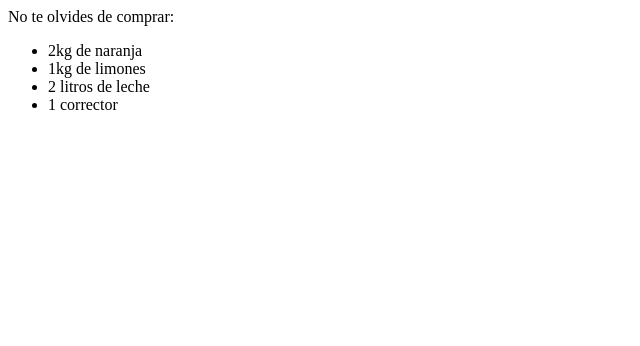
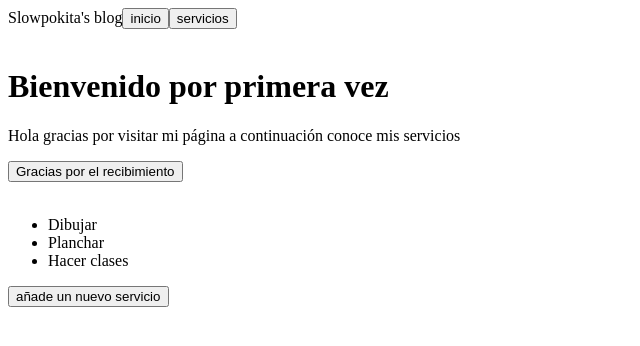
Before and after one commit to gricelsepulveda/code-ninjas-playground, a React app: page / in a window 1280 px wide. Shown: the top 346 px of the page, without its empty margins (0-640 px from the left). Built offline with nearby package versions, Linux system fonts and the light colour scheme.

Commit message:
Navbar SEevicios lista

```diff
--- /dev/null
+++ b/src/components/Navbar.tsx
@@ -0,0 +1,13 @@
+import React from "react"
+
+const Navbar = () => {
+  return (
+    <nav>
+      Slowpokita's blog
+      <button>inicio</button>
+      <button>servicios</button>
+    </nav>
+  )
+}
+
+export default Navbar
--- a/src/components/Navbar/navbar.scss
+++ /dev/null
@@ -1,5 +0,0 @@
-@import "../../styles/common/vars.scss";
-
-.hc-navbar {
-  border-bottom: 1px solid $white;
-}
--- a/src/views/Home.tsx
+++ b/src/views/Home.tsx
@@ -1,29 +1,25 @@
-import React from "react"
+import React, {useState} from "react"
+import Navbar from "../components/Navbar"
+import Servicios from "./Servicios"
+
 
 const Home = () => {
+  const [saludo_inicial, set_saludo_inicial] = useState("Bienvenido por primera vez")
 
-  const listaSupermercado = [
-    "2kg de naranja",
-    "1kg de limones",
-    "2 litros de leche",
-    "1 corrector"
-  ]
-
-
-  const imprimirLista = () => {
-    return listaSupermercado.map((hola) =>
-      (
-        <li>{hola}</li>
-      )
-    )
+  const cambiarSaludo = () => {
+    set_saludo_inicial("Bienvenido otra vez")
   }
 
   return (
     <>
-      No te olvides de comprar:
-      <ul>
-      {imprimirLista()}
-      </ul>
+      <Navbar/>
+      <br/>
+      <h1>{saludo_inicial}</h1>
+      <p>Hola gracias por visitar mi página a continuación conoce mis servicios</p>
+      <button onClick={() => cambiarSaludo()}>Gracias por el recibimiento</button>
+      <br/>
+      <br/>
+      <Servicios/>
     </>
   )
 }
--- /dev/null
+++ b/src/views/Servicios.tsx
@@ -0,0 +1,36 @@
+import React, {useState} from "react"
+
+const Servicios = () => {
+
+  let mi_lista_de_servicios = [
+    "Dibujar", "Planchar", "Hacer clases"
+  ]
+
+  const [lista_de_servicios, agregar_nuevo_servicio] = useState(mi_lista_de_servicios)
+
+  const ponleMasServicios = () => {
+    let nueva_lista = [...mi_lista_de_servicios]
+    nueva_lista.push("armar pitos")
+    nueva_lista.push("doblar papeles lustre")
+    nueva_lista.push("contar chiste cochinos")
+    agregar_nuevo_servicio(nueva_lista)
+  }
+
+  const imprimirServicios = () => {
+    return lista_de_servicios.map((servicio) =>
+      <li>{servicio}</li>
+    )
+  }
+
+
+  return (
+    <>
+      <ul>
+        { imprimirServicios() }
+      </ul>
+      <button onClick={() =>  ponleMasServicios()}>añade un nuevo servicio</button>
+    </>
+  )
+}
+
+export default Servicios
```
Also changed, not shown: src/components/Button/Button.tsx (deleted, +0 -46 lines), src/components/Navbar/Navbar.tsx (deleted, +0 -17 lines), src/views/Navbar.tsx (added).
